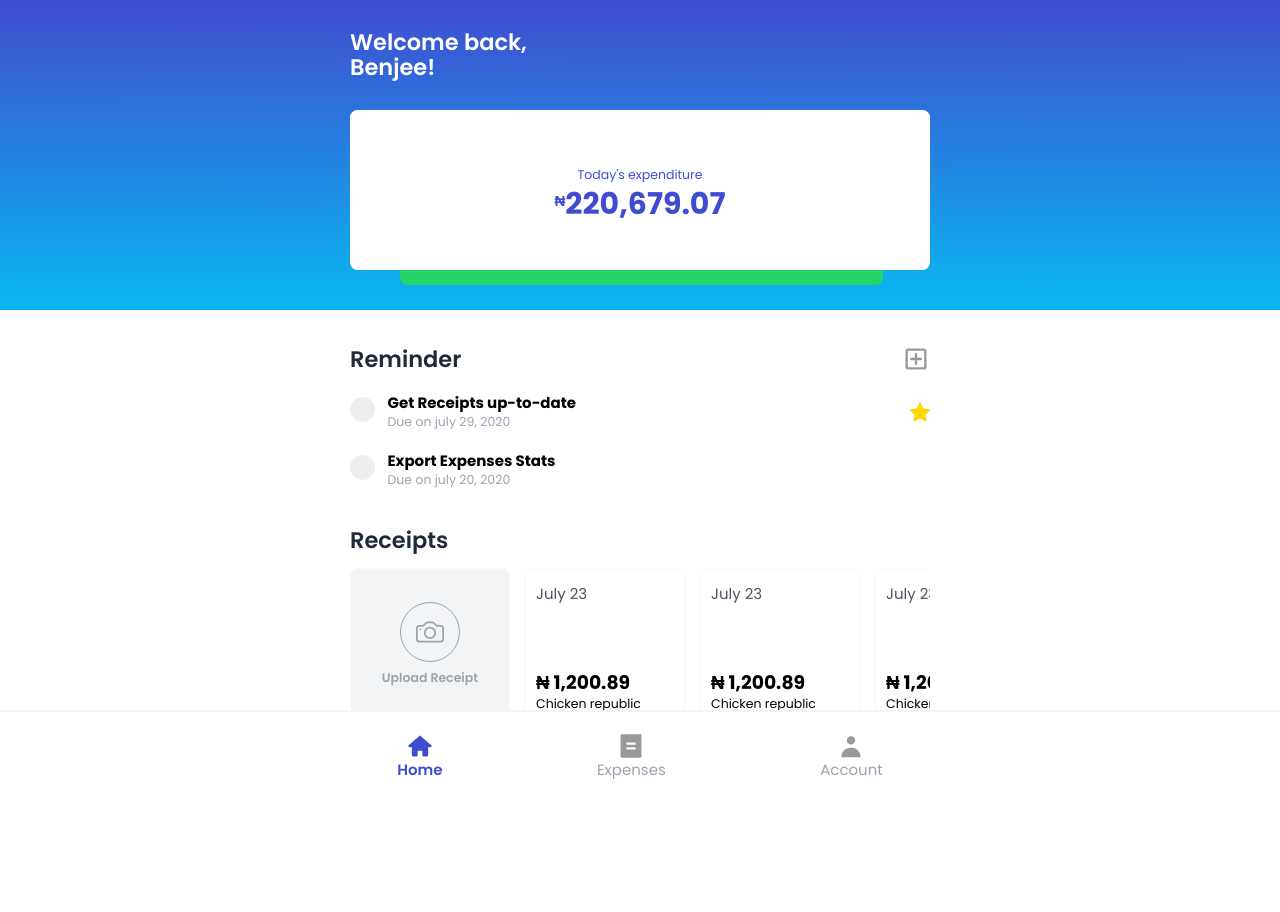
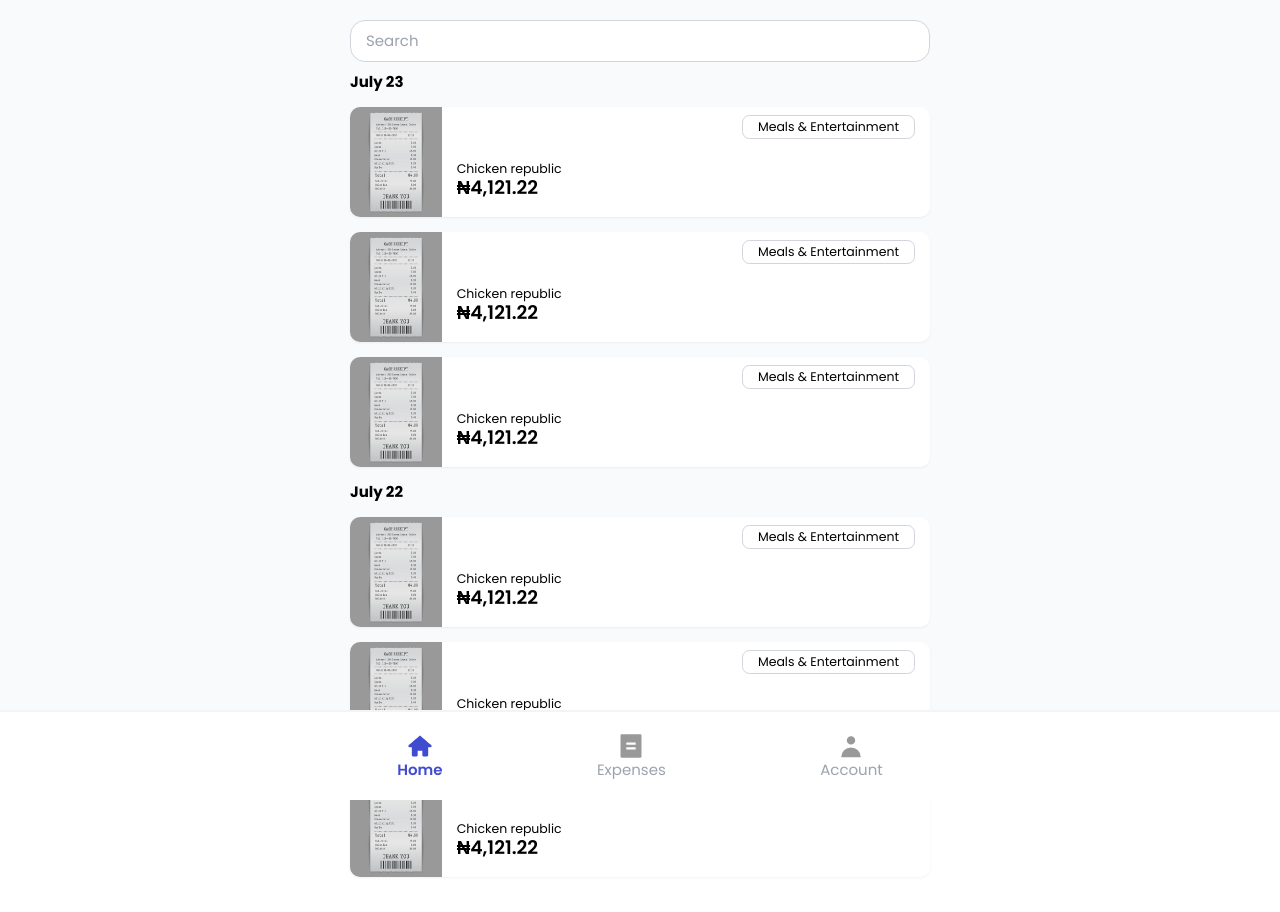
Before and after one commit to benjamin-bala/scanner, a React (Create React App) app: page / in a window 1280 px wide. Before the commit the page ends 800 px from the top, so only its background shows below. Built offline with nearby package versions, Linux system fonts and the light colour scheme.

Commit message:
Added expenses page

```diff
--- a/src/App.js
+++ b/src/App.js
@@ -1,10 +1,10 @@
 import Nav from "./Components/Nav";
-import Dashboard from "./pages/Dashboard";
+import Expenses from "./pages/Expenses";
 
 function App() {
   return (
     <div>
-      <Dashboard />
+      <Expenses />
       <Nav />
     </div>
   );
--- /dev/null
+++ b/src/Components/Card/index.js
@@ -0,0 +1,23 @@
+import React from "react";
+import receipt from "../../assets/images/receipt.jpg";
+
+export default function Card() {
+  return (
+    <div className='my-6 flex bg-white rounded-2xl drop-shadow-sm h-44'>
+      <div className='w-44'>
+        <img src={receipt} alt='' className='h-full rounded-l-2xl' />
+      </div>
+      <div className='flex flex-col justify-between flex-2 px-6 py-3 w-full'>
+        <div className='flex justify-end'>
+          <p className='border border-gray-300 rounded-xl px-6 py-1 text-lg md:text-xl'>
+            Meals & Entertainment
+          </p>
+        </div>
+        <div className='my-4'>
+          <p className='text-xl'>Chicken republic</p>
+          <p className='text-3xl font-semibold'>&#x20A6;4,121.22</p>
+        </div>
+      </div>
+    </div>
+  );
+}
--- /dev/null
+++ b/src/Components/Searchbox/index.js
@@ -0,0 +1,13 @@
+import React from "react";
+
+export default function SearchBox() {
+  return (
+    <div>
+      <input
+        type='text'
+        placeholder='Search'
+        className='rounded-3xl border border-gray-300 bg-white w-full px-6 py-4 text-2xl outline-none'
+      />
+    </div>
+  );
+}
--- /dev/null
+++ b/src/pages/Expenses/index.js
@@ -0,0 +1,27 @@
+import React from "react";
+import Card from "../../Components/Card";
+import SearchBox from "../../Components/Searchbox";
+
+export default function Expenses() {
+  return (
+    <div className='bg-gray-50 h-screen'>
+      <div className='max-w-screen-sm mx-auto py-8 px-12'>
+        <SearchBox />
+        <div>
+          <div>
+            <h2 className='font-bold text-2xl my-4'>July 23</h2>
+            <Card />
+            <Card />
+            <Card />
+          </div>
+          <div>
+            <h2 className='font-bold text-2xl my-4'>July 22</h2>
+            <Card />
+            <Card />
+            <Card />
+          </div>
+        </div>
+      </div>
+    </div>
+  );
+}
```
Also changed, not shown: src/assets/images/receipt.jpg (added).
